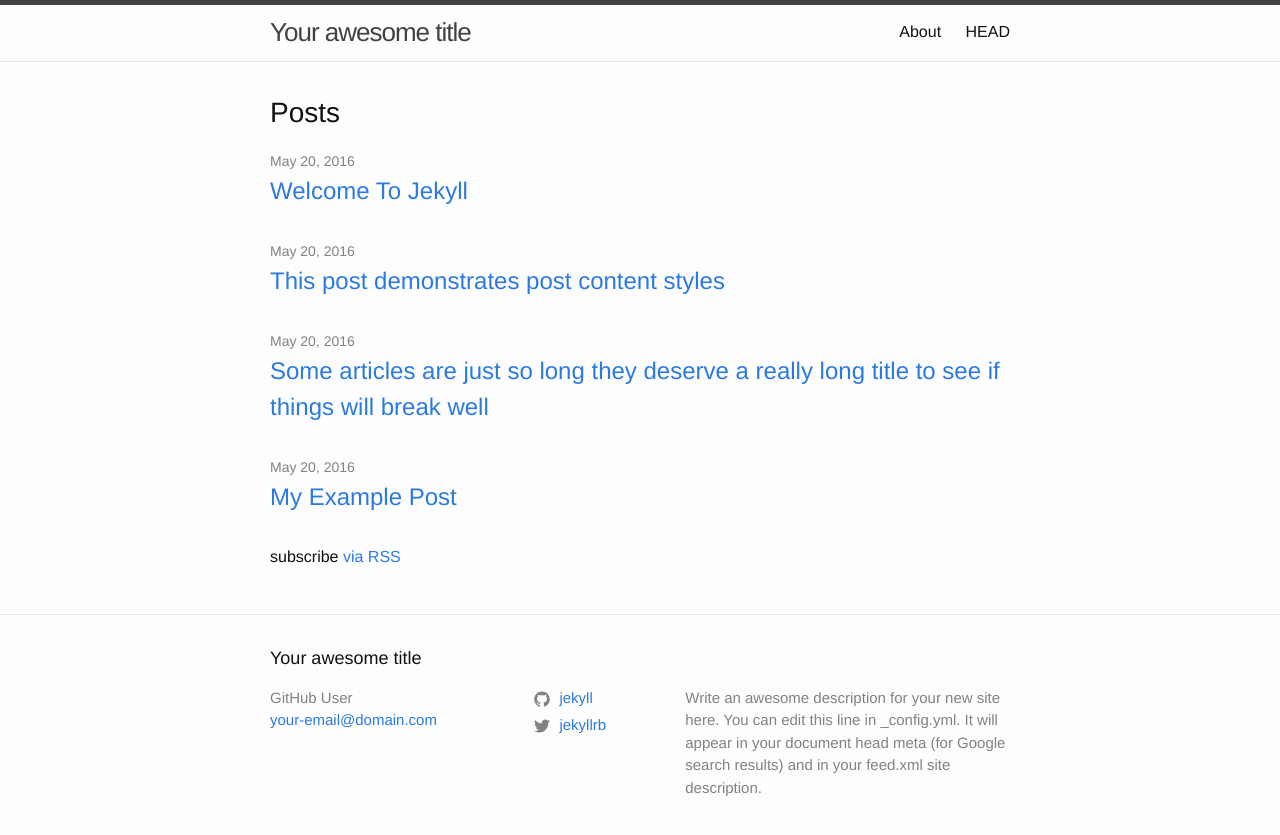
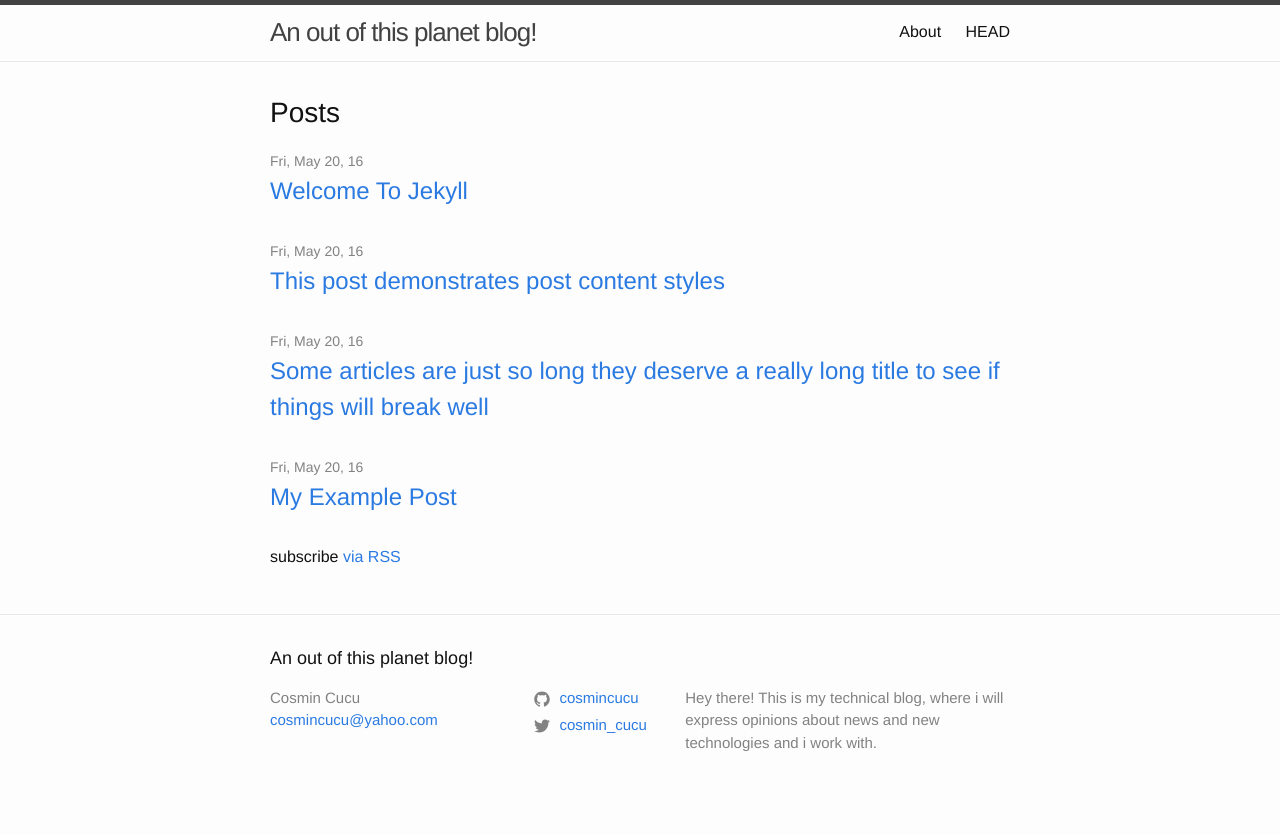
Before and after one commit to cosmincucu/cosmincucu.github.io, a Jekyll site: the page built from index.md, in a window 1280 px wide. Shown: the top 835 px of the page. Built offline with Jekyll 4.4.1, drawn with Linux system fonts in a browser that asks for light colours.

Commit message:
Initial changes to the _config.yml file

```diff
--- a/_config.yml
+++ b/_config.yml
@@ -1,23 +1,25 @@
-title: Your awesome title
-author: GitHub User
-email: your-email@domain.com
+title: An out of this planet blog!
+author: Cosmin Cucu
+email: cosmincucu@yahoo.com
 description: > # this means to ignore newlines until "baseurl:"
-  Write an awesome description for your new site here. You can edit this
-  line in _config.yml. It will appear in your document head meta (for
-  Google search results) and in your feed.xml site description.
+  Hey there! This is my technical blog, where i will express opinions
+  about news and new technologies and i work with.
 
-twitter_username: jekyllrb
-github_username:  jekyll
+twitter_username: cosmin_cucu
+github_username:  cosmincucu
 
 # Minima date format
 # refer to http://shopify.github.io/liquid/filters/date/ if you want to customize this
 minima:
-  date_format: "%b %-d, %Y"
+  date_format: "%a, %b %d, %y"
 
 # If you want to link only specific pages in your header, uncomment
 # this and add the path to the pages in order as they should show up
 #header_pages:
 # - about.html
+
+  disqus:
+    shortname: cosmin_cucu
 
 # Build settings
 markdown: kramdown
```
Also changed, not shown: Gemfile.lock.
